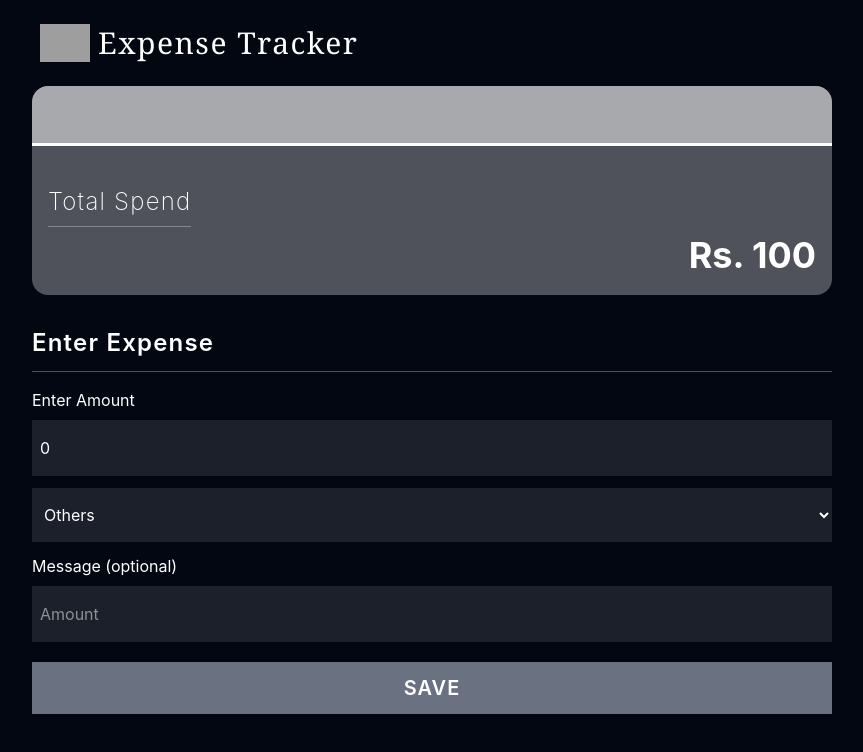
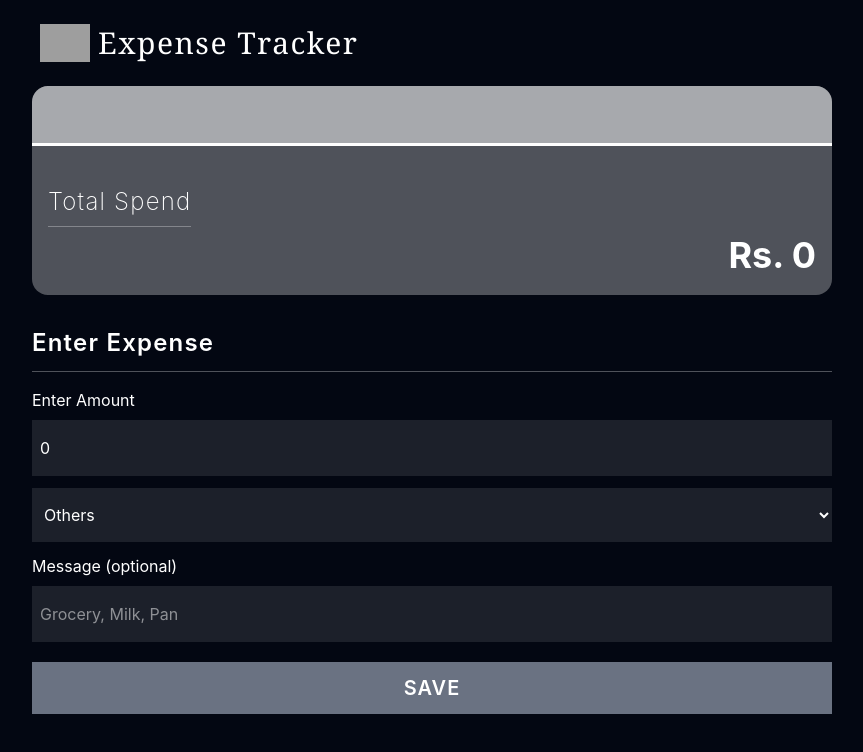
Before and after one commit to AbhirupRoy27/Expense-Tracker, a React (Vite) app in the folder Expense-Tracker-Frontend/: page / in a window 1280 px wide. Shown: the top 752 px of the page, without its empty margins (208-1071 px from the left). Built offline with nearby package versions, Linux system fonts and the light colour scheme; grey boxes are pictures that could not be loaded.

Commit message:
feat: update AmountCard to display dynamic amount from state and modify InputForm placeholder for clarity

```diff
--- a/Expense-Tracker-Frontend/src/App/components/AmountCard.jsx
+++ b/Expense-Tracker-Frontend/src/App/components/AmountCard.jsx
@@ -1,6 +1,8 @@
-import React from 'react'
+import { useSelector } from 'react-redux'
 
 function AmountCard() {
+  const { amount } = useSelector((s) => s.input)
+
   return (
     <div className="w-full sm:w-auto  bg-white/30 my-6 rounded-2xl">
       <div className="min-h-15 w-full bg-white/50 rounded-tr-2xl rounded-tl-2xl border-b-3 border-white object-cover"></div>
@@ -8,7 +10,7 @@ function AmountCard() {
         <h2 className="text-2xl mb-2 font-extralight tracking-wider border-b border-white/30 w-fit pb-2">
           Total Spend
         </h2>
-        <h1 className="text-4xl text-right font-bold">Rs. 100</h1>
+        <h1 className="text-4xl text-right font-bold">Rs. {amount}</h1>
       </div>
     </div>
   )
--- a/Expense-Tracker-Frontend/src/App/components/InputForm.jsx
+++ b/Expense-Tracker-Frontend/src/App/components/InputForm.jsx
@@ -48,7 +48,7 @@ function InputForm() {
       <label>Message (optional)</label>
       <input
         type="text"
-        placeholder="Amount"
+        placeholder="Grocery, Milk, Pan"
         value={inputs.message}
         name="message"
         className="focus:outline-0 bg-white/10 focus:bg-white/20 py-4 px-2 w-full"
```
